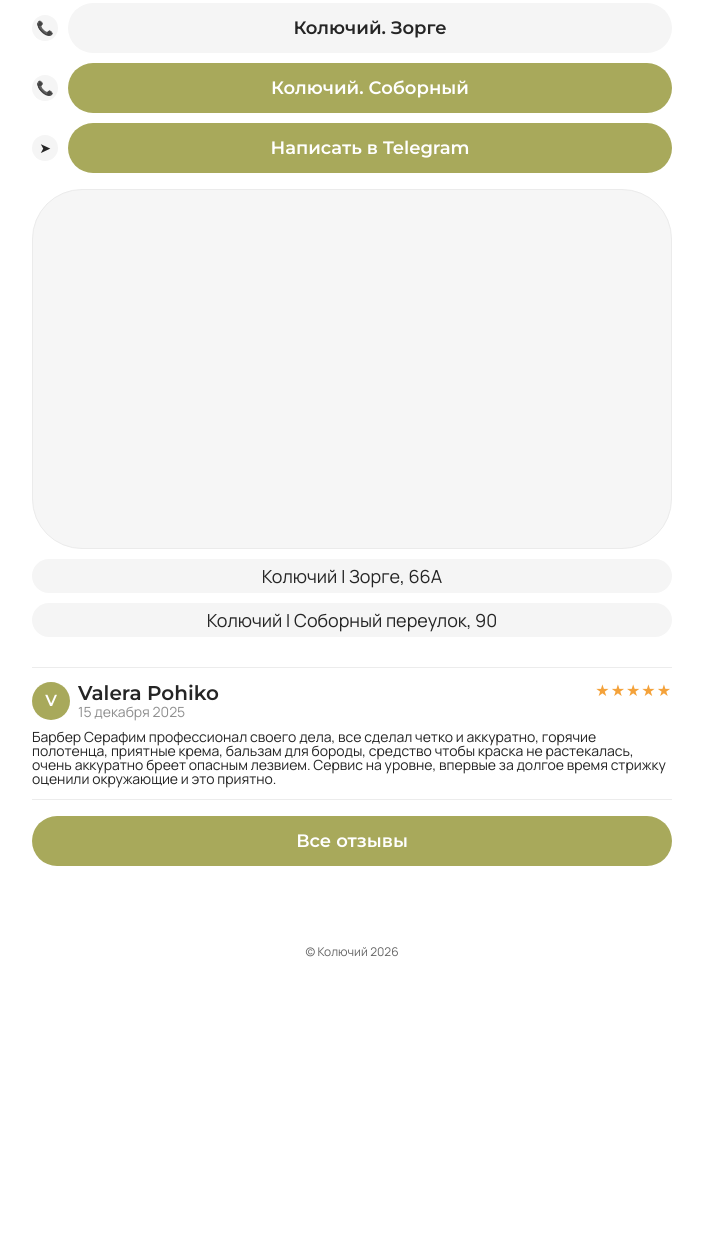
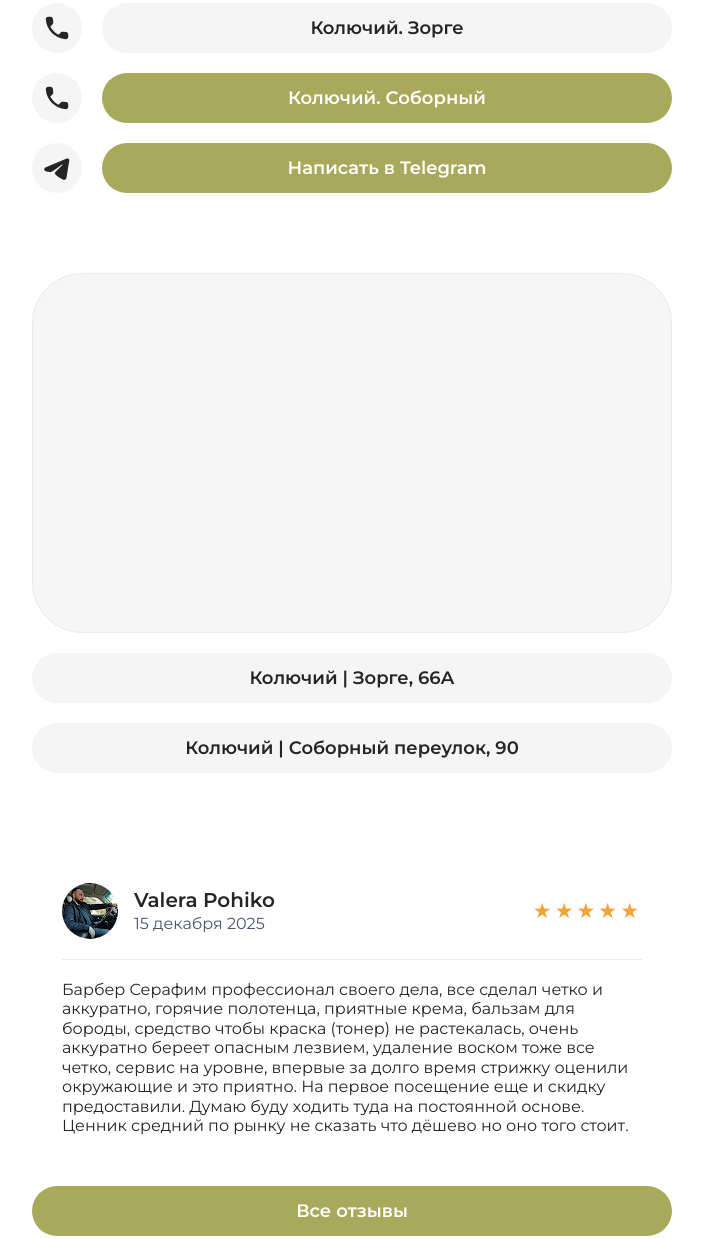
Before and after one commit to Georgiy5/Kolyuchiy, a website: page index.html in a window 1280 px wide. Shown: the part 2222-3461 px from the top of the page, without its empty margins (288-991 px from the left). Before the commit the page ends 3182 px from the top, so only its background shows below. Drawn offline with nearby package versions, Linux system fonts and the light colour scheme.

Commit message:
fix pixel perfect 2.0

```diff
--- a/css/style.css
+++ b/css/style.css
@@ -15,6 +15,10 @@
 
 * {
   box-sizing: border-box;
+}
+
+h3 {
+  margin: 0;
 }
 
 body {
@@ -70,6 +74,7 @@
   align-items: center;
   justify-content: center;
   min-height: 50px;
+  width: 100%;
   padding: 14px 18px;
   border: none;
   border-radius: var(--radius-pill);
@@ -89,10 +94,7 @@
   color: var(--color-white);
 }
 
-.btn--wide,
-.btn--inside {
-  width: 100%;
-}
+
 
 .section__title {
   margin-bottom: 30px;
@@ -225,31 +227,31 @@
 }
 
 .contacts {
-  margin-bottom: 30px;
+  margin-bottom: 80px;
 }
 
 .contact-actions {
-  display: grid;
-  gap: 10px;
-  margin-bottom: 16px;
+  display: flex;
+  flex-direction: column;
+  gap: 20px;
+  margin-bottom: 80px;
 }
 
 .contact-row {
-  display: grid;
-  grid-template-columns: 26px 1fr;
-  gap: 10px;
+  display: flex;
+  gap: 20px;
   align-items: center;
 }
 
 .contact-row__icon {
-  width: 26px;
-  height: 26px;
+  width: 50px;
+  height: 50px;
+  flex-shrink: 0;
   border-radius: 50%;
   background: var(--color-muted);
-  display: grid;
-  place-items: center;
-  font-size: 14px;
-  line-height: 1;
+  display: flex;
+  align-items: center;
+  justify-content: center;
 }
 
 .map-card {
@@ -274,8 +276,10 @@
 }
 
 .branches {
-  display: grid;
-  gap: 10px;
+  margin-top: 20px;
+  display: flex;
+  flex-direction: column;
+  gap: 20px;
 }
 
 .branch-link {
@@ -288,30 +292,37 @@
 }
 
 .review-card {
-  border-top: 1px solid #ececec;
-  border-bottom: 1px solid #ececec;
-  padding: 14px 0 13px;
-  margin-bottom: 16px;
+  padding: 30px;
+  margin-bottom: 20px;
 }
 
 .review-card__header {
   display: flex;
+  flex-direction: row;
   justify-content: space-between;
   align-items: flex-start;
   margin-bottom: 10px;
 }
 
+.review-card__separator {
+  height: 1px;
+  background: #ececec;
+  margin: 20px 0;
+}
+
 .review-card__person {
   display: flex;
-  gap: 8px;
+  gap: 16px;
   align-items: center;
+  justify-content: center;
 }
 
 .review-card__avatar {
-  width: 38px;
-  height: 38px;
+  width: 56px;
+  height: 56px;
   border-radius: 50%;
-  background: var(--color-accent);
+  flex-shrink: 0;
+  background: url("../assets/avatar.png") center/cover no-repeat;
   color: var(--color-white);
   display: grid;
   place-items: center;
@@ -320,33 +331,44 @@
 }
 
 .review-card__name {
-  margin: 0;
+  margin-bottom: 2px;
   font-family: var(--font-title);
+  line-height: 122%;
   font-size: 20px;
   font-weight: 600;
-  line-height: 1;
 }
 
 .review-card__date {
-  font-size: 14px;
-  color: #8f8f8f;
+  line-height: 122%;
+  font-size: 16px;
+  font-family: var(--font-title);
+  color: #4A5568;
 }
 
 .review-card__stars {
   color: var(--color-star);
-  letter-spacing: 1px;
+  font-size: 21px;
+  letter-spacing: 3px;
+  align-self: center;
 }
 
 .review-card__text {
   margin: 0;
-  font-size: 14px;
-  line-height: 1;
+  font-family: var(--font-title);
+  font-size: 16px;
+  line-height: 122%;
+}
+
+#reviews {
+  margin: 0
 }
 
 .footer {
   text-align: center;
-  font-size: 12px;
-  color: #666666;
+  margin: 30px 0;
+  font-size: 14px;
+  color: #252525;
+  font-family: var(--font-title);
 }
 
 @media (max-width: 380px) {
@@ -359,7 +381,12 @@
     font-size: 16px;
   }
 
-  .master-card__info {
-    padding: 22px 50px;
-  }
+
+
+   .review-card__header {
+    flex-direction: column;
+    justify-content: center;
+    gap: 10px;
+
+   }
 }
--- a/index.html
+++ b/index.html
@@ -69,7 +69,7 @@
         </div>
       </div>
 
-      <a href="#" class="btn btn--accent btn--wide">Посмотреть все</a>
+      <a href="#" class="btn btn--accent ">Посмотреть все</a>
     </section>
 
     <section class="section" id="masters">
@@ -119,18 +119,18 @@
     <section class="section contacts" id="booking">
       <div class="contact-actions">
         <a href="tel:+79999999999" class="contact-row">
-          <span class="contact-row__icon" aria-hidden="true">📞</span>
-          <span class="btn btn--secondary btn--inside">Колючий. Зорге</span>
+          <span class="contact-row__icon" aria-hidden="true"><img src="./assets/phone_icon.svg" alt="Телефон" /></span>
+          <span class="btn btn--secondary ">Колючий. Зорге</span>
         </a>
 
-        <a href="https://yandex.ru/maps" target="_blank" class="contact-row">
-          <span class="contact-row__icon" aria-hidden="true">📞</span>
-          <span class="btn btn--accent btn--inside">Колючий. Соборный</span>
+        <a href="tel:+79999999999" class="contact-row">
+          <span class="contact-row__icon" aria-hidden="true"><img src="./assets/phone_icon.svg" alt="Телефон" /></span>
+          <span class="btn btn--accent ">Колючий. Соборный</span>
         </a>
 
         <a href="https://t.me/" target="_blank" class="contact-row">
-          <span class="contact-row__icon" aria-hidden="true">➤</span>
-          <span class="btn btn--accent btn--inside">Написать в Telegram</span>
+          <span class="contact-row__icon" aria-hidden="true"><img src="./assets/tg_icon.svg" alt="Telegram" /></span>
+          <span class="btn btn--accent ">Написать в Telegram</span>
         </a>
       </div>
 
@@ -144,8 +144,8 @@
       </div>
 
       <div class="branches">
-        <a href="#" class="branch-link">Колючий | Зорге, 66А</a>
-        <a href="#" class="branch-link">Колючий | Соборный переулок, 90</a>
+        <a href="#" class="btn btn--secondary">Колючий | Зорге, 66А</a>
+        <a href="#" class="btn btn--secondary">Колючий | Соборный переулок, 90</a>
       </div>
     </section>
 
@@ -153,7 +153,7 @@
       <article class="review-card">
         <header class="review-card__header">
           <div class="review-card__person">
-            <span class="review-card__avatar" aria-hidden="true">V</span>
+            <div class="review-card__avatar" aria-hidden="true"></div>
             <div>
               <h3 class="review-card__name">Valera Pohiko</h3>
               <time class="review-card__date" datetime="2025-12-15">15 декабря 2025</time>
@@ -162,14 +162,14 @@
           <div class="review-card__stars" aria-label="Оценка 5 из 5">★★★★★</div>
         </header>
 
+        <div class="review-card__separator" aria-hidden="true"></div>
+
         <p class="review-card__text">
-          Барбер Серафим профессионал своего дела, все сделал четко и аккуратно, горячие полотенца, приятные крема,
-          бальзам для бороды, средство чтобы краска не растекалась, очень аккуратно бреет опасным лезвием. Сервис на
-          уровне, впервые за долгое время стрижку оценили окружающие и это приятно.
+          Барбер Серафим профессионал своего дела, все сделал четко и аккуратно, горячие полотенца, приятные крема, бальзам для бороды, средство чтобы краска (тонер) не растекалась, очень аккуратно береет опасным лезвием, удаление воском тоже все четко, сервис на уровне, впервые за долго время стрижку оценили окружающие и это приятно. На первое посещение еще и скидку предоставили. Думаю буду ходить туда на постоянной основе. Ценник средний по рынку не сказать что дёшево но оно того стоит.
         </p>
       </article>
 
-      <a href="#" class="btn btn--accent btn--wide">Все отзывы</a>
+      <a href="#" class="btn btn--accent ">Все отзывы</a>
     </section>
 
     <footer class="footer">© Колючий 2026</footer>
```
Also changed, not shown: assets/avatar.png (added), assets/phone_icon.svg (added), assets/tg_icon.svg (added).
